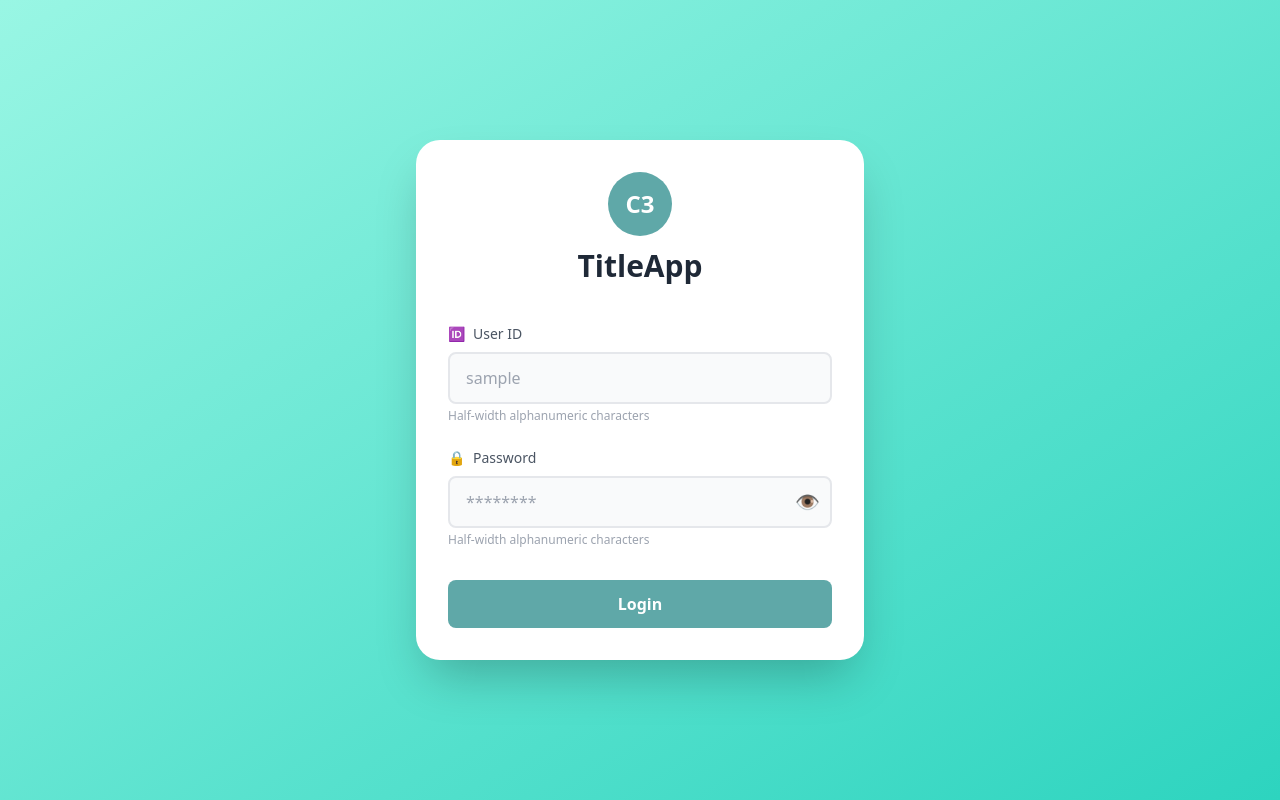
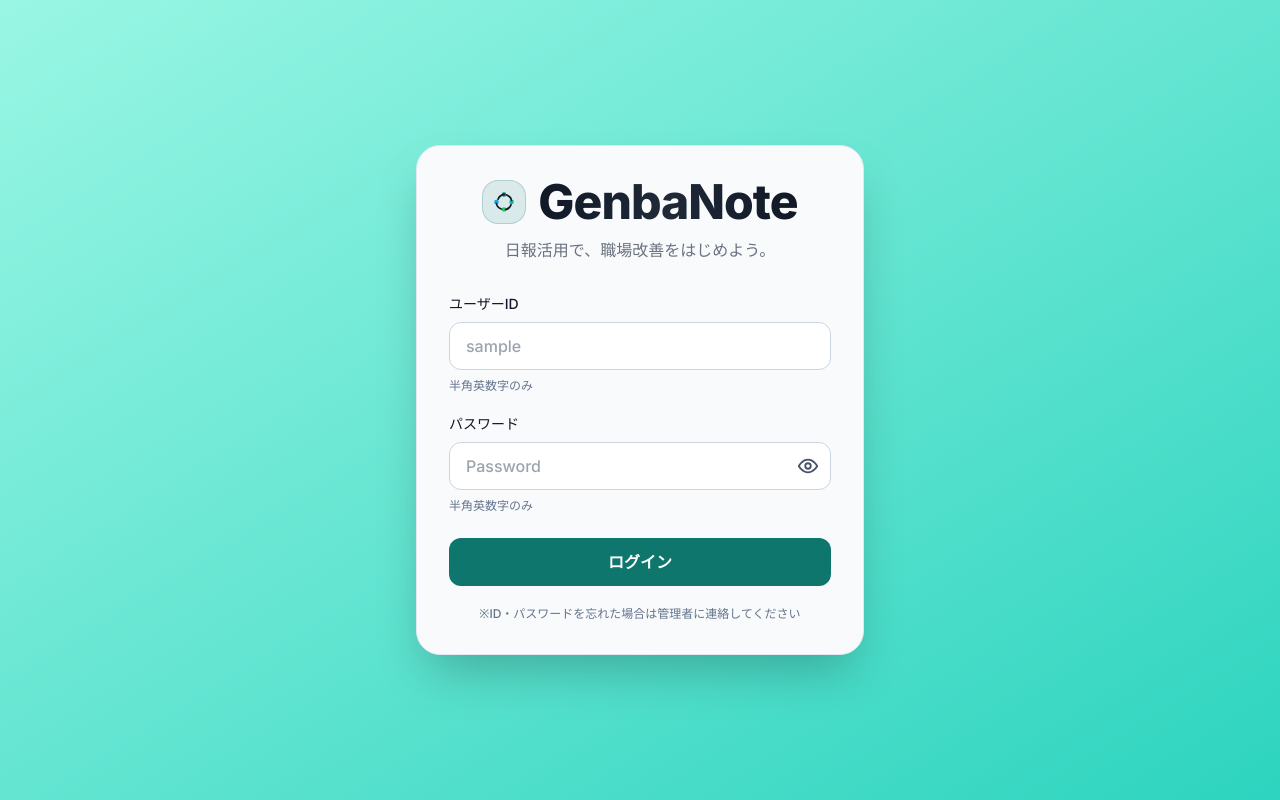
Before and after one commit to StericottoAlpha/C3, a Django app: page /accounts/login/ in a window 1280 px wide. Run offline with Django 5.2, Linux system fonts and the light colour scheme; some libraries are stand-ins or nearby versions.

Commit message:
[fix]loginUI

```diff
--- a/accounts/templates/accounts/base_auth.html
+++ b/accounts/templates/accounts/base_auth.html
@@ -1,16 +1,52 @@
 {% extends 'base.html' %}
 
-{% block body_class %}bg-gradient-to-br from-teal-200 to-teal-400 min-h-screen flex items-center justify-center p-5{% endblock %}
+{% block body_class %}
+bg-gradient-to-br from-teal-200 to-teal-400 min-h-screen flex items-center justify-center p-5
+{% endblock %}
 
 {% block body %}
-<div class="bg-white rounded-3xl shadow-2xl w-full max-w-md p-8">
-    <!-- Logo Section -->
-    <div class="text-center mb-10">
-        <div class="inline-flex items-center justify-center w-16 h-16 bg-primary rounded-full mb-3">
-            <span class="text-white text-2xl font-bold">C3</span>
+{# headを触らなくてもフォントが効くように body内で読み込み #}
+<style>
+  @import url('https://fonts.googleapis.com/css2?family=Inter:wght@500;700;800&family=Noto+Sans+JP:wght@400;500;700&display=swap');
+</style>
+
+<div class="bg-slate-50 border border-slate-200 rounded-3xl shadow-2xl w-full max-w-md p-8"
+     style="font-family: Inter, 'Noto Sans JP', system-ui, -apple-system, Segoe UI, sans-serif;">
+
+    <!-- Logo + Wordmark（Chatwork風：左アイコン / 右タイトル） -->
+    <div class="flex items-center justify-center gap-3 mb-3">
+        <!-- Logo mark（PDCAサイクル） -->
+        <div class="w-11 h-11 rounded-2xl grid place-items-center"
+             style="background: rgba(15,118,110,.12); border:1px solid rgba(15,118,110,.22);">
+            <svg width="26" height="26" viewBox="0 0 24 24" fill="none" aria-hidden="true">
+              <!-- P/D/C/A（四点） -->
+              <circle cx="12" cy="5" r="2.1" fill="#0f766e"/>   <!-- P -->
+              <circle cx="19" cy="12" r="2.1" fill="#14b8a6"/>  <!-- D -->
+              <circle cx="12" cy="19" r="2.1" fill="#22c55e"/>  <!-- C -->
+              <circle cx="5" cy="12" r="2.1" fill="#0ea5e9"/>   <!-- A -->
+
+              <!-- サイクル矢印（円弧） -->
+              <path d="M6.5 9.5A7 7 0 0 1 12 5" stroke="#111827" stroke-width="1.6" stroke-linecap="round"/>
+              <path d="M14.5 5.5A7 7 0 0 1 19 10.5" stroke="#111827" stroke-width="1.6" stroke-linecap="round"/>
+              <path d="M18.5 14.5A7 7 0 0 1 13.5 19" stroke="#111827" stroke-width="1.6" stroke-linecap="round"/>
+              <path d="M9.5 18.5A7 7 0 0 1 5 13.5" stroke="#111827" stroke-width="1.6" stroke-linecap="round"/>
+            </svg>
         </div>
-        <h1 class="text-3xl font-bold text-gray-800">TitleApp</h1>
+
+        <!-- Wordmark -->
+        <div class="leading-none">
+            <span class="text-4xl sm:text-5xl font-extrabold tracking-tight" style="letter-spacing:-0.02em;">
+                <span class="bg-gradient-to-r from-gray-900 via-gray-800 to-gray-900 bg-clip-text text-transparent">
+                    GenbaNote
+                </span>
+            </span>
+        </div>
     </div>
+
+    <!-- Subtitle（職場改善×日報活用） -->
+    <p class="text-center mt-3 mb-8 text-sm sm:text-base text-gray-500">
+        日報活用で、職場改善をはじめよう。
+    </p>
 
     <!-- Error Messages Block -->
     {% block error_messages %}{% endblock %}
--- a/accounts/templates/accounts/login.html
+++ b/accounts/templates/accounts/login.html
@@ -1,87 +1,112 @@
 {% extends 'accounts/base_auth.html' %}
-
-{% block title %}Login - C3 ステリコットα{% endblock %}
-
-{% block error_messages %}
-    {% if form.non_field_errors %}
-        <div class="bg-red-50 border border-red-200 text-red-700 px-4 py-3 rounded-lg mb-6 flex items-center">
-            <span class="mr-2">⚠️</span>
-            <span class="text-sm">{{ form.non_field_errors.0 }}</span>
-        </div>
-    {% endif %}
-{% endblock %}
+{% block title %}Login - GenbaNote{% endblock %}
+{% block error_messages %}{% endblock %}
 
 {% block auth_content %}
 <form method="post" novalidate>
   {% csrf_token %}
 
-    <!-- User ID Field -->
-    <div class="mb-6">
-        <label for="id_username" class="flex items-center text-gray-600 text-sm font-medium mb-2">
-            <span class="mr-2">🆔</span>
-            User ID
+  {% if form.non_field_errors %}
+    <div class="mb-4 text-sm" style="color:#b91c1c;">
+      {{ form.non_field_errors.0 }}
+    </div>
+  {% endif %}
+
+  <!-- User ID -->
+  <div class="mb-5">
+    <label for="id_username" class="block text-sm font-medium mb-2" style="color:#111827;">
+      ユーザーID
     </label>
     <input
       type="text"
       name="username"
       id="id_username"
-            class="w-full px-4 py-3 bg-gray-50 border-2 border-gray-200 rounded-lg text-base transition-all focus:outline-none focus:border-primary focus:bg-white"
+      value="{{ form.username.value|default:'' }}"
       placeholder="sample"
-            value="{{ form.username.value|default:'' }}"
       required
+      class="w-full h-12 px-4 rounded-xl bg-white border focus:outline-none"
+      style="
+        border-color: {{ form.username.errors|yesno:'#ef4444,#cbd5e1' }};
+        box-shadow: 0 0 0 0 rgba(0,0,0,0);
+      "
+      autocomplete="username"
     >
-        <p class="text-xs text-gray-400 mt-1">Half-width alphanumeric characters</p>
+    <p class="mt-2 text-xs" style="color:#64748b;">半角英数字のみ</p>
+    {% if form.username.errors %}
+      <p class="mt-2 text-xs" style="color:#ef4444;">{{ form.username.errors.0 }}</p>
+    {% endif %}
   </div>
 
-    <!-- Password Field -->
-    <div class="mb-8">
-        <label for="id_password" class="flex items-center text-gray-600 text-sm font-medium mb-2">
-            <span class="mr-2">🔒</span>
-            Password
+  <!-- Password -->
+  <div class="mb-6">
+    <label for="id_password" class="block text-sm font-medium mb-2" style="color:#111827;">
+      パスワード
     </label>
+
     <div class="relative">
       <input
         type="password"
         name="password"
         id="id_password"
-                class="w-full px-4 py-3 bg-gray-50 border-2 border-gray-200 rounded-lg text-base transition-all focus:outline-none focus:border-primary focus:bg-white pr-12"
-                placeholder="********"
+        placeholder="Password"
         required
+        class="w-full h-12 px-4 pr-12 rounded-xl bg-white border focus:outline-none"
+        style="border-color: {{ form.password.errors|yesno:'#ef4444,#cbd5e1' }};"
+        autocomplete="current-password"
       >
       <button
         type="button"
+        class="absolute right-3 top-1/2 -translate-y-1/2"
+        style="color:#475569;"
         onclick="togglePassword()"
-                class="absolute right-3 top-1/2 transform -translate-y-1/2 text-gray-500 hover:text-gray-700 text-xl"
+        aria-label="パスワード表示切替"
       >
-                <span id="password-toggle-icon">👁️</span>
+        <svg id="eye-open" width="22" height="22" viewBox="0 0 24 24" fill="none">
+          <path d="M2 12s3.5-7 10-7 10 7 10 7-3.5 7-10 7S2 12 2 12Z" stroke="currentColor" stroke-width="2"/>
+          <path d="M12 15a3 3 0 1 0 0-6 3 3 0 0 0 0 6Z" stroke="currentColor" stroke-width="2"/>
+        </svg>
+        <svg id="eye-closed" class="hidden" width="22" height="22" viewBox="0 0 24 24" fill="none">
+          <path d="M3 3l18 18" stroke="currentColor" stroke-width="2" stroke-linecap="round"/>
+          <path d="M10.6 10.6a2.5 2.5 0 0 0 3.5 3.5" stroke="currentColor" stroke-width="2" stroke-linecap="round"/>
+          <path d="M2 12s3.5-7 10-7c2 0 3.7.6 5.1 1.5M22 12s-3.5 7-10 7c-2 0-3.7-.6-5.1-1.5"
+                stroke="currentColor" stroke-width="2" stroke-linecap="round"/>
+        </svg>
       </button>
     </div>
-        <p class="text-xs text-gray-400 mt-1">Half-width alphanumeric characters</p>
+
+    <p class="mt-2 text-xs" style="color:#64748b;">半角英数字のみ</p>
+    {% if form.password.errors %}
+      <p class="mt-2 text-xs" style="color:#ef4444;">{{ form.password.errors.0 }}</p>
+    {% endif %}
   </div>
 
-    <!-- Login Button -->
+  <!-- Submit -->
   <button
     type="submit"
-        class="w-full bg-primary hover:bg-primary-dark text-white font-semibold py-3 rounded-lg transition-all duration-300 hover:shadow-lg hover:-translate-y-0.5 active:translate-y-0"
+    class="w-full h-12 rounded-xl font-semibold text-white transition"
+    style="background:#0f766e;"
+    onmouseover="this.style.background='#115e59'"
+    onmouseout="this.style.background='#0f766e'"
   >
-        Login
+    ログイン
   </button>
+
+  <div class="mt-5 text-center text-xs" style="color:#64748b;">
+    ※ID・パスワードを忘れた場合は管理者に連絡してください
+  </div>
 </form>
 {% endblock %}
 
 {% block extra_js %}
 <script>
-    function togglePassword() {
-        const passwordInput = document.getElementById('id_password');
-        const toggleIcon = document.getElementById('password-toggle-icon');
-
-        if (passwordInput.type === 'password') {
-            passwordInput.type = 'text';
-            toggleIcon.textContent = '🙈';
-        } else {
-            passwordInput.type = 'password';
-            toggleIcon.textContent = '👁️';
-        }
+  function togglePassword(){
+    const input = document.getElementById('id_password');
+    const open = document.getElementById('eye-open');
+    const closed = document.getElementById('eye-closed');
+    const isPassword = input.type === 'password';
+    input.type = isPassword ? 'text' : 'password';
+    open.classList.toggle('hidden', isPassword);
+    closed.classList.toggle('hidden', !isPassword);
   }
 </script>
 {% endblock %}
```
Lines whose indentation alone changed are shown as unchanged.
